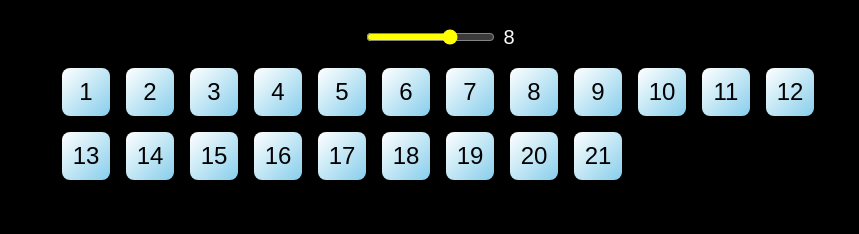
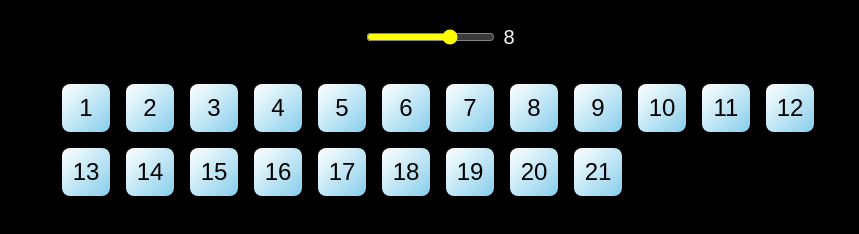
Before and after one commit to ScriptRaccoon/recursive-svelte-components, a SvelteKit app: page /fibonacci in a window 1280 px wide. Shown: the part 132-366 px from the top of the page, without its empty margins (194-1053 px from the left). Built offline with nearby package versions, Linux system fonts and the light colour scheme.

Commit message:
consistent margin for wrapper

```diff
--- a/src/routes/carpet/+page.svelte
+++ b/src/routes/carpet/+page.svelte
@@ -15,8 +15,6 @@
 
 <style>
 	.wrapper {
-		width: 100%;
-		aspect-ratio: 1;
-		padding-top: 1rem;
+		margin-top: 1rem;
 	}
 </style>
--- a/src/routes/fibonacci/+page.svelte
+++ b/src/routes/fibonacci/+page.svelte
@@ -32,9 +32,9 @@
 
 <style>
 	.wrapper {
+		margin-top: 2rem;
 		display: flex;
 		flex-wrap: wrap;
 		gap: 1rem;
-		margin-top: 1rem;
 	}
 </style>
--- a/src/routes/tiling/+page.svelte
+++ b/src/routes/tiling/+page.svelte
@@ -15,7 +15,7 @@
 
 <style>
 	.wrapper {
-		margin-top: 1rem;
+		margin-top: 2rem;
 		width: min(90vw, 500px);
 		aspect-ratio: 1;
 		margin-inline: auto;
--- a/src/routes/tree/+page.svelte
+++ b/src/routes/tree/+page.svelte
@@ -1,4 +1,4 @@
-<script>
+<script lang="ts">
 	import { browser } from '$app/environment'
 	import RangeInput from '$lib/RangeInput.svelte'
 	import Block from './Block.svelte'
```
